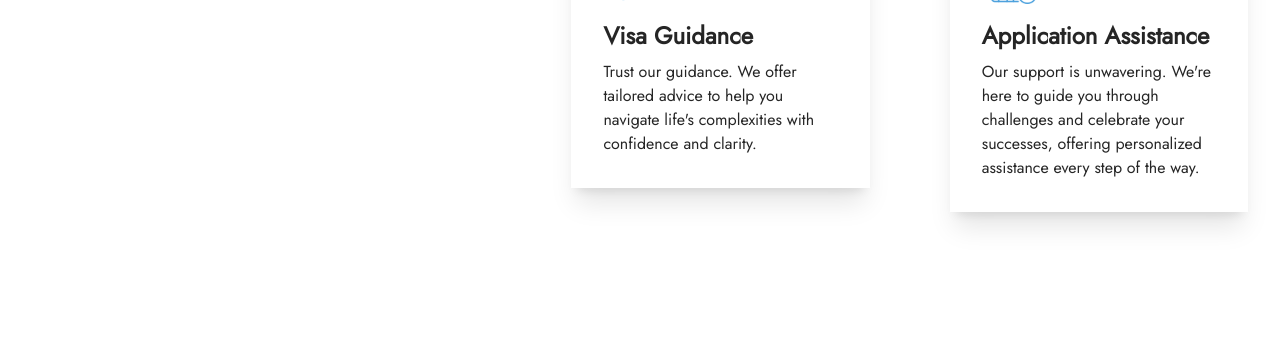
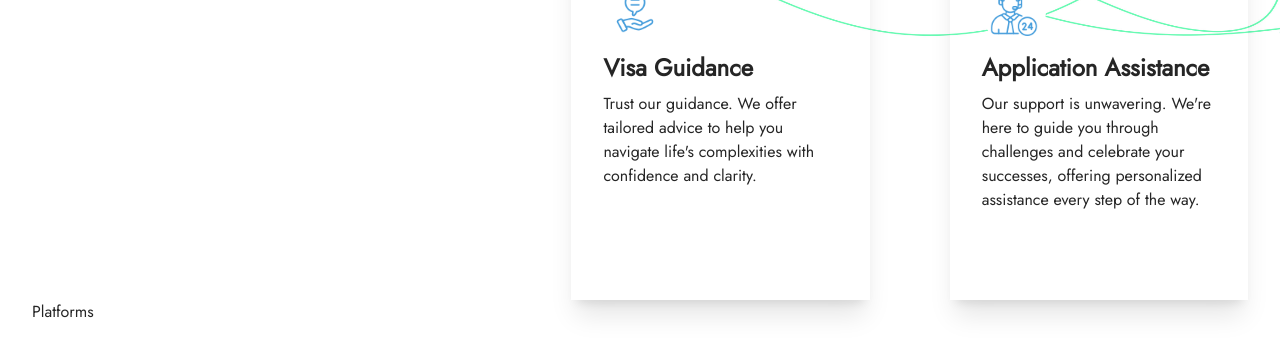
Before and after one commit to KamelMesbahi13/dzWorkAway, a React (Vite) app: page /Nos-Services in a window 1280 px wide. Shown: the part 3197-3553 px from the top of the page. Built offline with nearby package versions, Linux system fonts and the light colour scheme.

Commit message:
Services Platforms Section

```diff
--- a/src/Components/OurServices/OurServices.jsx
+++ b/src/Components/OurServices/OurServices.jsx
@@ -2,6 +2,7 @@ import ChooseUs from "./ChooseUs/ChooseUs";
 import Header from "./Header/Header";
 import HighService from "./HighService/HighService";
 import Introduction from "./Introduction/Introduction";
+import Platforms from "./Platforms/Platforms";
 import Services from "./Services/Services";
 
 const OurServices = () => {
@@ -19,6 +20,9 @@ const OurServices = () => {
           <ChooseUs />
         </div>
         <Services />
+        <div className="container">
+          <Platforms />
+        </div>
       </div>
     </>
   );
--- /dev/null
+++ b/src/Components/OurServices/Platforms/Platforms.jsx
@@ -0,0 +1,5 @@
+const Platforms = () => {
+  return <div>Platforms</div>;
+};
+
+export default Platforms;
--- a/src/Components/OurServices/Services/Services.jsx
+++ b/src/Components/OurServices/Services/Services.jsx
@@ -87,7 +87,7 @@ const WhyUs = () => {
               return (
                 <div key={id}>
                   <div>
-                    <div className="p-4 duration-300 ease-in bg-opacity-0 shadow-xl hover:text-white bg-mainColor hover:bg-opacity-100 hover:border-opacity-100 lg:p-8">
+                    <div className="p-4 duration-300 ease-in bg-opacity-0 shadow-xl lg:h-[28rem] xl:h-[22rem] hover:text-white bg-mainColor hover:bg-opacity-100 hover:border-opacity-100 lg:p-8">
                       <div className="relative w-16 h-16 bg-white rounded-full">
                         <LazyLoadImage
                           className="absolute w-12 h-12 -translate-x-1/2 -translate-y-1/2 left-1/2 top-1/2"
```
